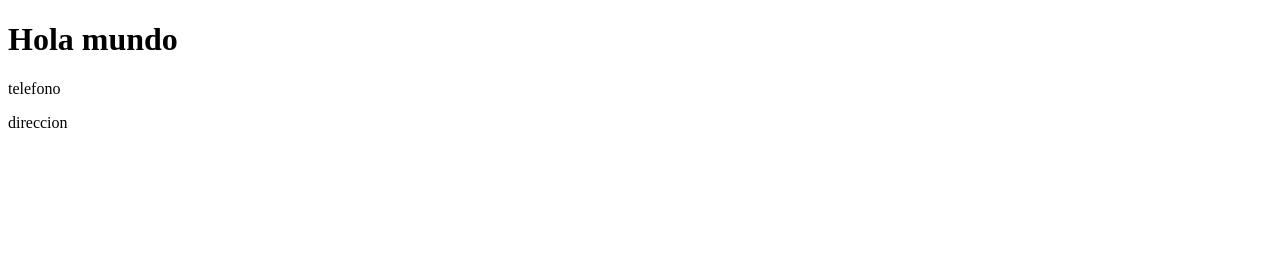
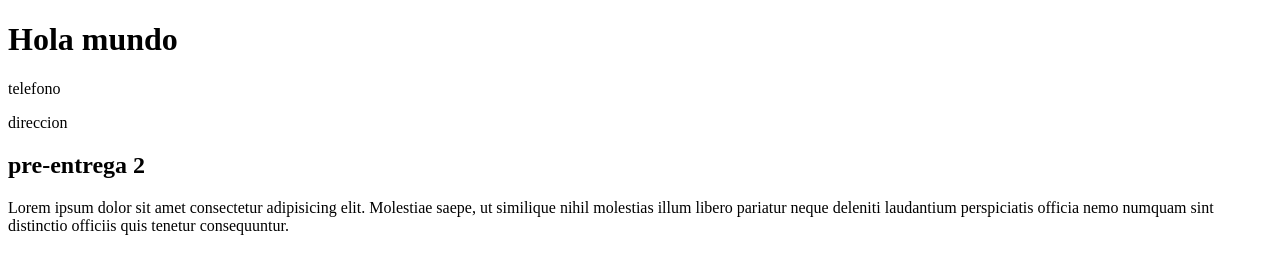
Before and after one commit to Linyic30/Practica-git, a plain HTML site: page index.html in a window 1280 px wide. Drawn offline with Linux system fonts and the light colour scheme.

Commit message:
pre-entrega 2

```diff
--- a/index.html
+++ b/index.html
@@ -10,5 +10,8 @@
     <h1>Hola mundo</h1>
     <p>telefono</p>
     <p>direccion</p>
+
+    <h2>pre-entrega 2 </h2>
+    <p>Lorem ipsum dolor sit amet consectetur adipisicing elit. Molestiae saepe, ut similique nihil molestias illum libero pariatur neque deleniti laudantium perspiciatis officia nemo numquam sint distinctio officiis quis tenetur consequuntur.</p>
 </body>
 </html>
```
